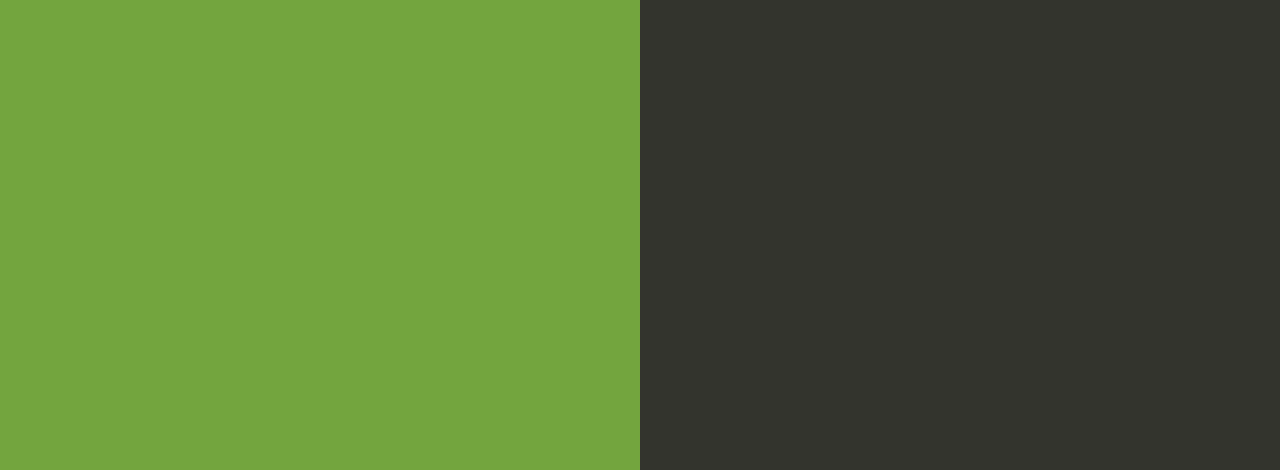
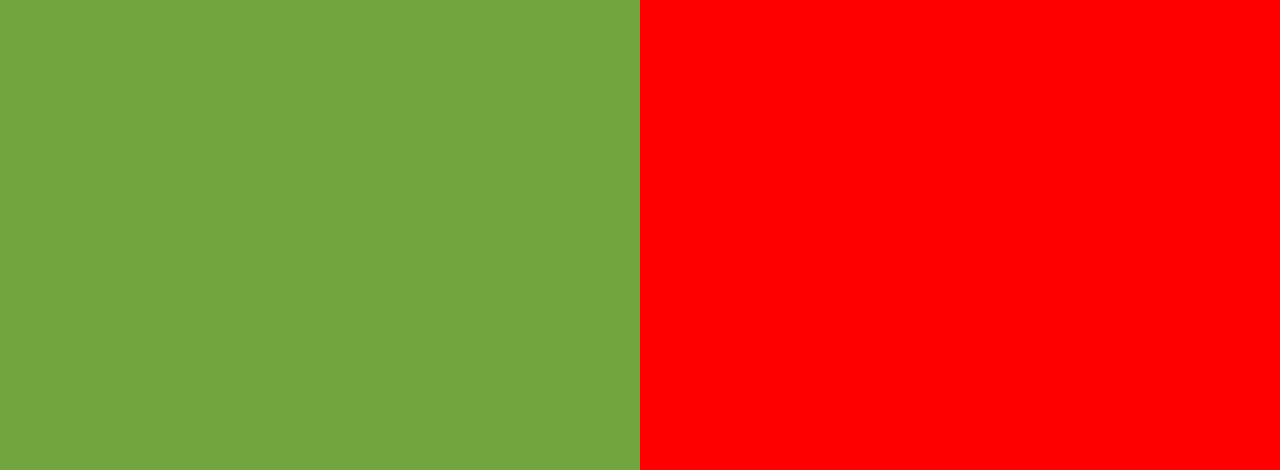
Before and after one commit to arvdeshmukh/divit, a website: page index.html in a window 1280 px wide. Shown: the part 330-800 px from the top of the page. Drawn offline with Linux system fonts and the light colour scheme.

Commit message:
Add files via upload

```diff
--- a/index.html
+++ b/index.html
@@ -49,7 +49,7 @@
         bottom: 0px;
         left: 50%;
 
-        background-color: #33342D;
+        background-color: Red;
       }
 
       h1 {
```
